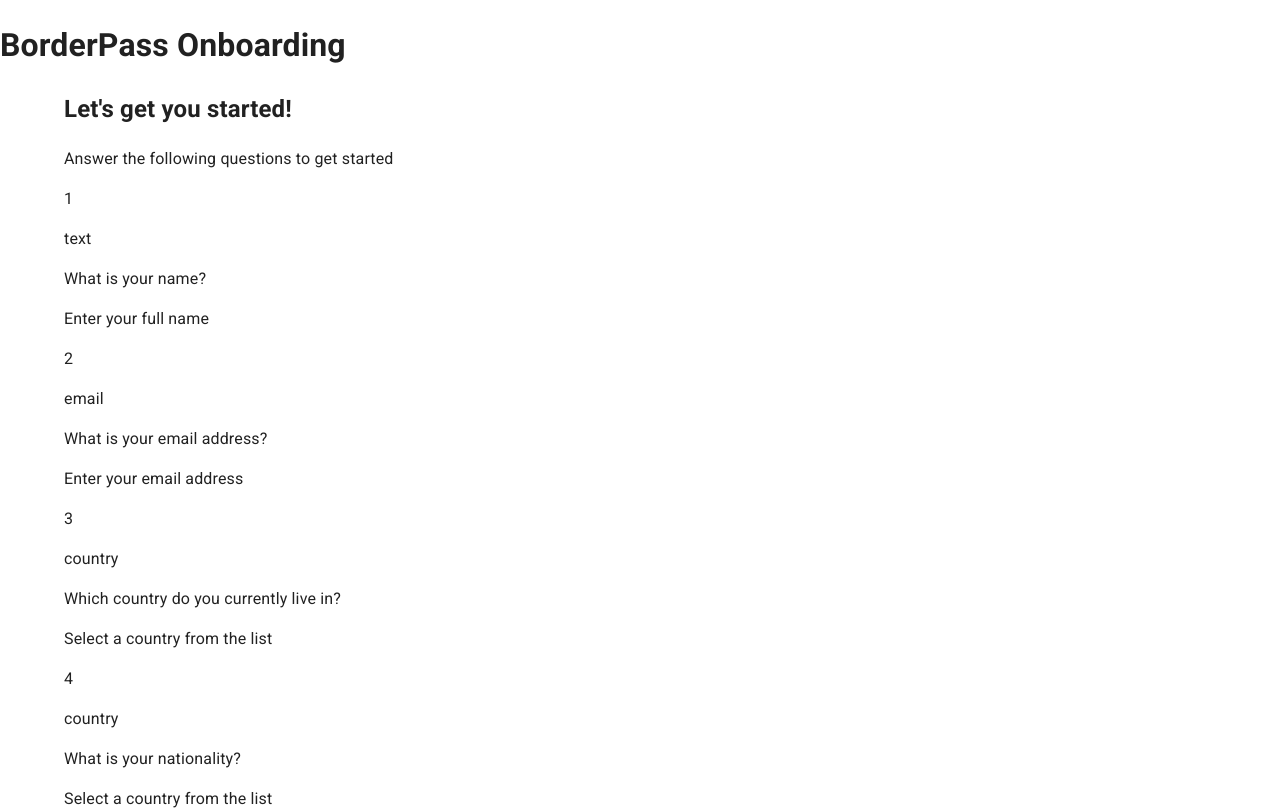
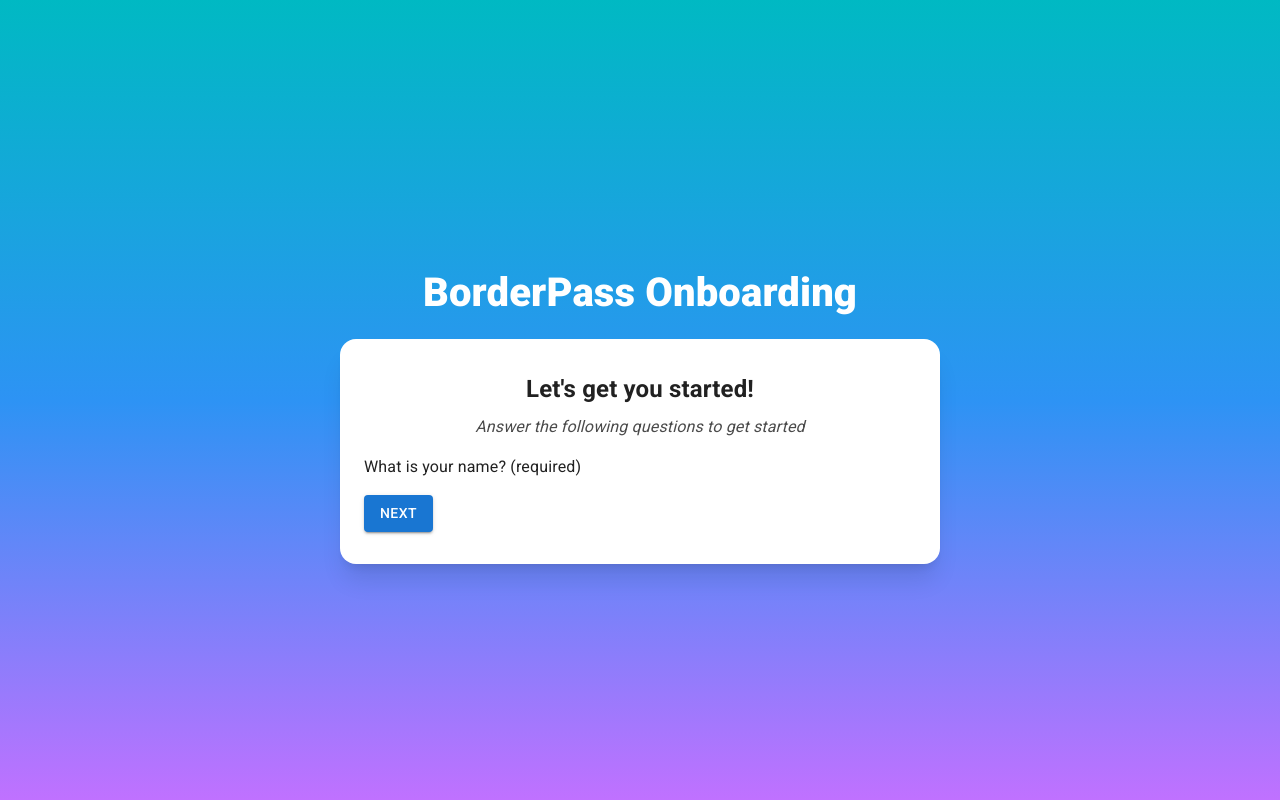
Before and after one commit to GabrielMontplaisir/borderpass-interview, a React (Vite) app: page / in a window 1280 px wide. Shown: the top 810 px of the page. Built offline with nearby package versions, Linux system fonts and the light colour scheme.

Commit message:
Styling. Added button handlers

```diff
--- a/src/App.tsx
+++ b/src/App.tsx
@@ -5,6 +5,10 @@
 import Question from "./components/Question";
 
 export default function App() {
+  const [questionIndex, setQuestionIndex] = useState(0);
+  const [answers, setAnswers] = useState<{ [key: string]: string | string[] }>(
+    {}
+  );
   const [questions, setQuestions] = useState<QuestionType[]>([]);
   const [isLoading, setIsLoading] = useState(true);
 
@@ -14,25 +18,50 @@
     setIsLoading(false);
   }, []);
 
+  // Handle button clicks
+  const handleBack = () => {
+    if (questionIndex > 0) {
+      setQuestionIndex(questionIndex - 1);
+    }
+  };
+
+  const handleNext = () => {
+    setQuestionIndex(questionIndex + 1);
+  };
+
+  // Handle Form Submission
+  const handleSubmit = () => {
+    console.log("Submitting form data", answers);
+  };
+
   if (isLoading) {
     return <CircularProgress />;
   }
 
   return (
     <>
-      <h1>BorderPass Onboarding</h1>
-      <Container>
+      <h1 className="title">BorderPass Onboarding</h1>
+      <Container maxWidth="sm" className="container">
         <h2 className="subtitle">Let's get you started!</h2>
         <p className="instructions">
           Answer the following questions to get started
         </p>
-        {questions.length > 0 &&
-          questions.map((question) => (
-            <Question key={question.id} question={question} />
-          ))}
-        <Button>Back</Button>
-        <Button variant="contained">Next</Button>
-        <Button variant="contained">Submit</Button>
+        {questions.length > 0 && (
+          <Question
+            key={questions[questionIndex].id}
+            question={questions[questionIndex]}
+          />
+        )}
+        {questionIndex !== 0 && <Button onClick={handleBack}>Back</Button>}
+        {questionIndex !== questions.length - 1 ? (
+          <Button variant="contained" onClick={handleNext}>
+            Next
+          </Button>
+        ) : (
+          <Button onClick={handleSubmit} variant="contained">
+            Submit
+          </Button>
+        )}
       </Container>
     </>
   );
--- a/src/components/Question.tsx
+++ b/src/components/Question.tsx
@@ -8,11 +8,10 @@
 export const Question = ({ question }: QuestionProps) => {
   return (
     <Box>
-      <p>{question.id}</p>
-      <p>{question.type}</p>
-      <p>{question.question}</p>
-      <p>{question.mandatory}</p>
-      <p>{question.hint}</p>
+      <p className="question_label">
+        {question.question}{" "}
+        {question.mandatory && <span className="required">(required)</span>}
+      </p>
     </Box>
   );
 };
--- a/src/index.css
+++ b/src/index.css
@@ -1,3 +1,52 @@
+body {
+  margin: 0;
+}
+
+#root {
+  background: linear-gradient(
+    #00b9c3 0%,
+    #2d93f4 50%,
+    #2d93f4 50%,
+    #c071ff 100%
+  );
+  display: flex;
+  flex-direction: column;
+  justify-content: center;
+  align-items: center;
+  padding-inline: 2rem;
+  min-height: 100dvh;
+}
+
+.title {
+  font-size: 2.5rem;
+  text-align: center;
+  color: white;
+  font-weight: 900;
+  margin-bottom: 1rem;
+}
+
+.subtitle {
+  font-size: 1.5rem;
+  text-align: center;
+  font-weight: 700;
+  margin-block: 0rem 0.5rem;
+}
+
+.instructions {
+  text-align: center;
+  margin-block: 0rem 1rem;
+  font-style: italic;
+  color: #4b4b4b;
+}
+
+.container {
+  border-radius: 1rem;
+  background: white;
+  box-shadow: 0 20px 25px -5px rgb(0 0 0 / 0.1),
+    0 8px 10px -6px rgb(0 0 0 / 0.1);
+  padding: 2rem;
+}
+
 @media (prefers-color-scheme: light) {
   :root {
     color: #213547;
```
